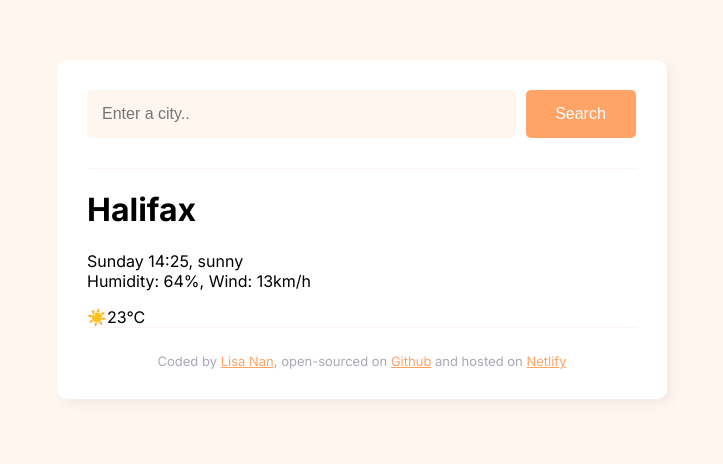
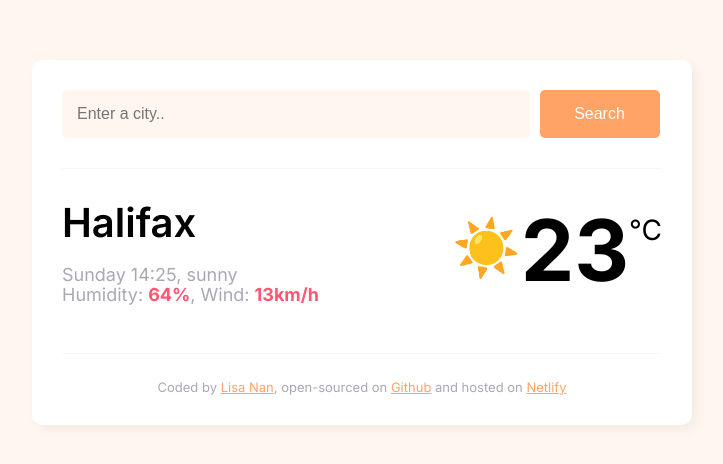
Before and after one commit to LisaNan/weather-today-app, a plain HTML site: page index.html in a window 1280 px wide. Shown: the whole page, without its empty margins (278-1001 px from the left). Drawn offline with Linux system fonts and the light colour scheme.

Commit message:
Added CSS to main

```diff
--- a/index.html
+++ b/index.html
@@ -29,15 +29,21 @@
         </form>
       </header>
       <main>
-        <div>
-          <h1>Halifax</h1>
-          <p>
-            Sunday 14:25, sunny
-            <br />
-            Humidity: 64%, Wind: 13km/h
-          </p>
+        <div class="current-weather-data">
+          <div>
+            <h1 class="current-city-data">Halifax</h1>
+            <p class="current-weather-details">
+              Sunday 14:25, sunny
+              <br />
+              Humidity: <strong>64%</strong>, Wind: <strong>13km/h</strong>
+            </p>
+          </div>
+          <div class="current-temperature-data">
+            <div class="current-temperature-icon">☀️</div>
+            <div class="current-temperature-value">23</div>
+            <div class="current-temperature-unit">°C</div>
+          </div>
         </div>
-        <div>☀️23°C</div>
       </main>
       <footer>
         Coded by <a href="https://github.com/LisaNan">Lisa Nan</a>, open-sourced
--- a/src/style.css
+++ b/src/style.css
@@ -8,7 +8,7 @@ body {
   border-radius: 10px;
   box-shadow: 5px 5px 10px rgba(151, 151, 151, 0.1);
   margin: 60px auto;
-  max-width: 550px;
+  max-width: 600px;
   padding: 30px;
 }
 
@@ -37,6 +37,51 @@ header {
   width: 20%;
 }
 
+main {
+  padding: 30px 0;
+}
+
+.current-weather-data {
+  display: flex;
+  justify-content: space-between;
+}
+
+.current-city-data {
+  font-size: 40px;
+  font-weight: 600;
+  line-height: 48px;
+  margin: 0;
+}
+
+.current-weather-details {
+  color: #a9a8b5;
+  font-size: 18px;
+  line-height: 20px;
+}
+
+.current-weather-details strong {
+  color: #ff5773;
+}
+
+.current-temperature-data {
+  display: flex;
+}
+
+.current-temperature-icon {
+  font-size: 55px;
+  margin-top: 15px;
+}
+
+.current-temperature-value {
+  font-size: 85px;
+  font-weight: bold;
+}
+
+.current-temperature-unit {
+  font-size: 28px;
+  margin-top: 14px;
+}
+
 footer {
   border-top: 1px solid #fff5f0;
   color: #a9a8b5;
```
